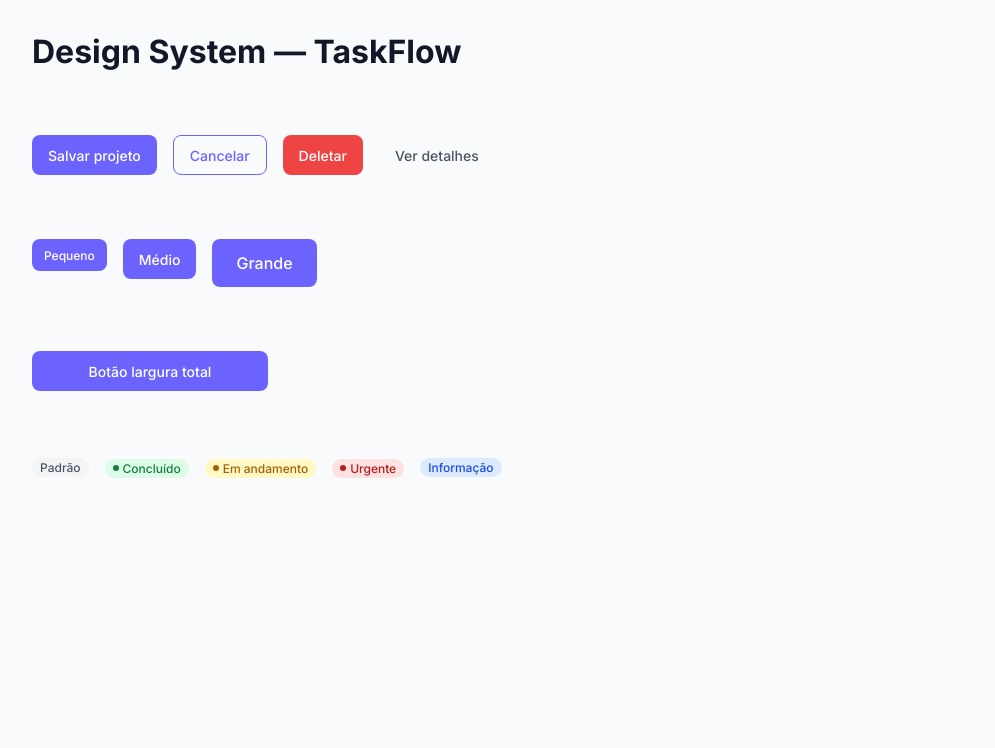
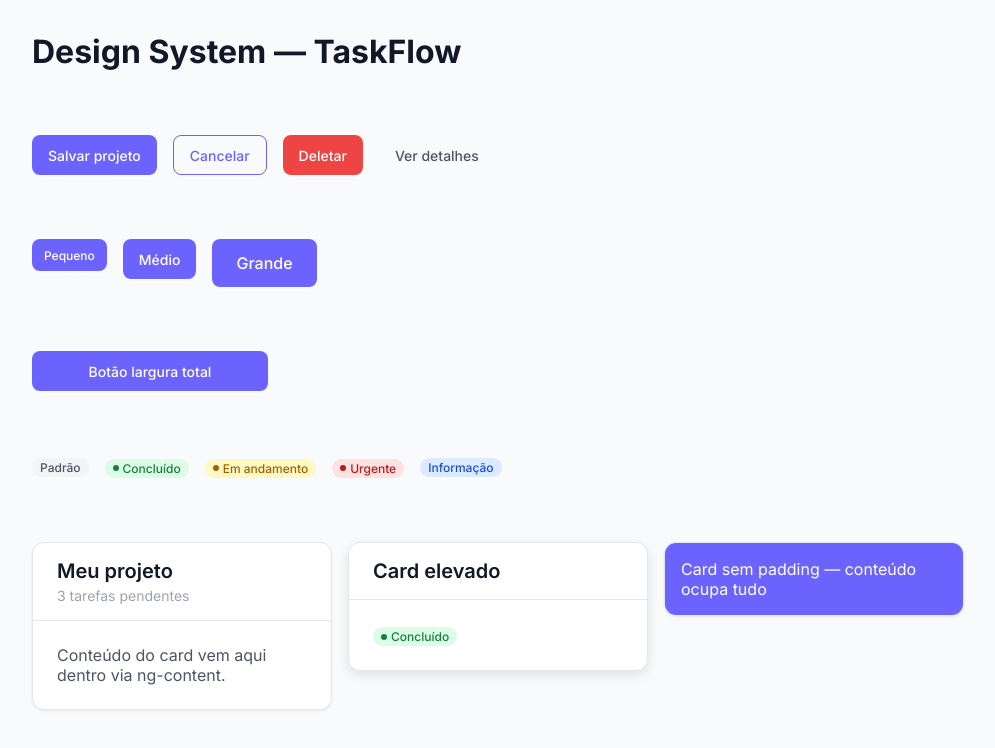
Before and after one commit to Firmino03/TaskFlow, an Angular app: page / in a window 1280 px wide. Shown: the top 748 px of the page, without its empty margins (0-995 px from the left). Built offline with nearby package versions, Linux system fonts and the light colour scheme.

Commit message:
feat: criação CardComponent do Design System

```diff
--- a/src/app/app.html
+++ b/src/app/app.html
@@ -34,3 +34,21 @@
   <app-badge variant="info">Informação</app-badge>
 
 </div>
+
+<div style="display: flex; gap: 1rem; padding: 2rem; flex-wrap: wrap;">
+
+  <app-card title="Meu projeto" subtitle="3 tarefas pendentes" style="width: 300px;">
+    <p style="color: #4B5563;">Conteúdo do card vem aqui dentro via ng-content.</p>
+  </app-card>
+
+  <app-card title="Card elevado" [elevated]="true" style="width: 300px;">
+    <app-badge variant="success" [dot]="true">Concluído</app-badge>
+  </app-card>
+
+  <app-card [padded]="false" style="width: 300px;">
+    <div style="background: #6C63FF; padding: 1rem; color: white;">
+      Card sem padding — conteúdo ocupa tudo
+    </div>
+  </app-card>
+
+</div>
--- a/src/app/app.ts
+++ b/src/app/app.ts
@@ -1,11 +1,12 @@
 import { Component } from '@angular/core';
 import { ButtonComponent } from './shared/components/button/button';
 import { BadgeComponent } from './shared/components/badge/badge';
+import { CardComponent } from './shared/components/card/card';
 
 @Component({
   selector: 'app-root',
   standalone: true,
-  imports: [ButtonComponent, BadgeComponent],
+  imports: [ButtonComponent, BadgeComponent, CardComponent],
   templateUrl: './app.html',
   styleUrl: './app.scss'
 })
--- /dev/null
+++ b/src/app/shared/components/card/card.html
@@ -0,0 +1,13 @@
+<div [class]="classes">
+
+  <div *ngIf="title" class="card__header">
+    <h3 class="card__title">{{ title }}</h3>
+
+    <p *ngIf="subtitle" class="card__subtitle">{{ subtitle }}</p>
+  </div>
+
+  <div [class]="'card__body' + (padded ? ' card__body--padded' : '')">
+    <ng-content />
+  </div>
+
+</div>
--- /dev/null
+++ b/src/app/shared/components/card/card.scss
@@ -0,0 +1,36 @@
+.card {
+  background-color: var(--tf-surface);
+  border-radius: var(--tf-radius-lg);
+  border: 1px solid var(--tf-gray-200);
+  box-shadow: var(--tf-shadow-sm);
+  overflow: hidden;
+}
+
+.card--elevated {
+  box-shadow: var(--tf-shadow-md);
+}
+
+.card__header {
+  padding: var(--tf-space-4) var(--tf-space-6);
+  border-bottom: 1px solid var(--tf-gray-200);
+}
+
+.card__title {
+  font-size: var(--tf-text-xl);
+  font-weight: 600;
+  color: var(--tf-gray-900);
+}
+
+.card__subtitle {
+  font-size: var(--tf-text-sm);
+  color: var(--tf-gray-400);
+  margin-top: var(--tf-space-1);
+}
+
+.card__body {
+  // sem padding por padrão, para permitir flexibilidade
+}
+
+.card__body--padded {
+  padding: var(--tf-space-6);
+}
--- /dev/null
+++ b/src/app/shared/components/card/card.ts
@@ -0,0 +1,27 @@
+import { Component, Input } from '@angular/core';
+import { CommonModule } from '@angular/common';
+
+@Component({
+  selector: 'app-card',
+  standalone: true,
+  imports: [CommonModule],
+  templateUrl: './card.html',
+  styleUrl: './card.scss'
+})
+export class CardComponent {
+
+  @Input() title: string = '';
+
+  @Input() subtitle: string = '';
+
+  @Input() padded: boolean = true;
+
+  @Input() elevated: boolean = false;
+
+  get classes(): string {
+    return [
+      'card',
+      this.elevated ? 'card--elevated' : ''
+    ].join(' ');
+  }
+}
```
